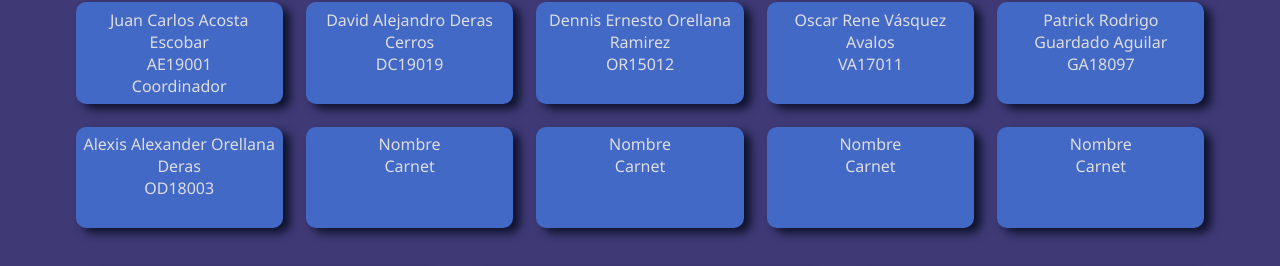
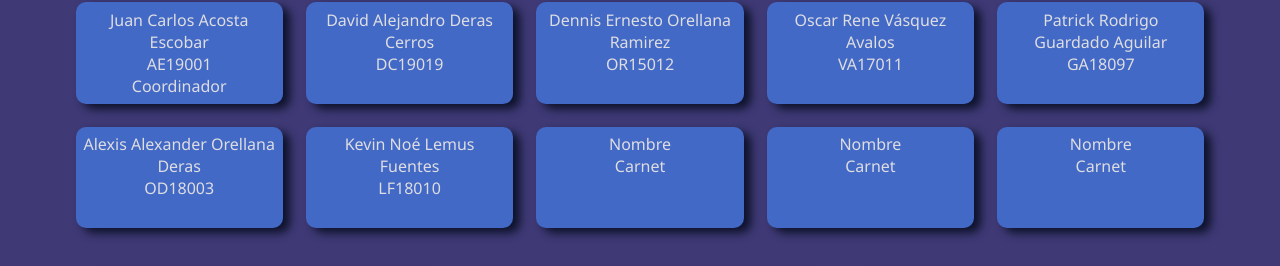
Before and after one commit to juanBM-1122/homework_31, a plain HTML site: page index.html in a window 1280 px wide. Shown: the part 156-422 px from the top of the page. Drawn offline with Linux system fonts and the light colour scheme.

Commit message:
actualizacion de nombre

```diff
--- a/index.html
+++ b/index.html
@@ -27,7 +27,7 @@
             <section class="tarjeta_section" style="text-align: center;">Oscar Rene V&aacute;squez Avalos <br> VA17011</section>
             <section class="tarjeta_section" style="text-align: center;">Patrick Rodrigo Guardado Aguilar <br> GA18097</section>
             <section class="tarjeta_section" style="text-align: center;">Alexis Alexander Orellana Deras <br> OD18003</section>
-            <section class="tarjeta_section" style="text-align: center;">Nombre <br> Carnet</section>
+            <section class="tarjeta_section" style="text-align: center;">Kevin No&eacute Lemus Fuentes<br> LF18010</section>
             <section class="tarjeta_section" style="text-align: center;">Nombre <br> Carnet</section>
             <section class="tarjeta_section" style="text-align: center;">Nombre <br> Carnet</section>
             <section class="tarjeta_section" style="text-align: center;">Nombre <br> Carnet</section>
```
